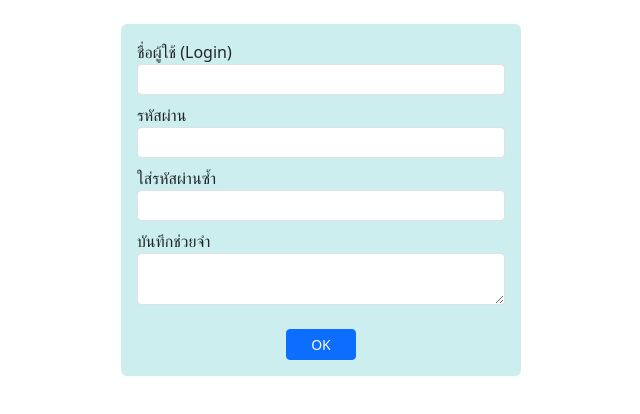
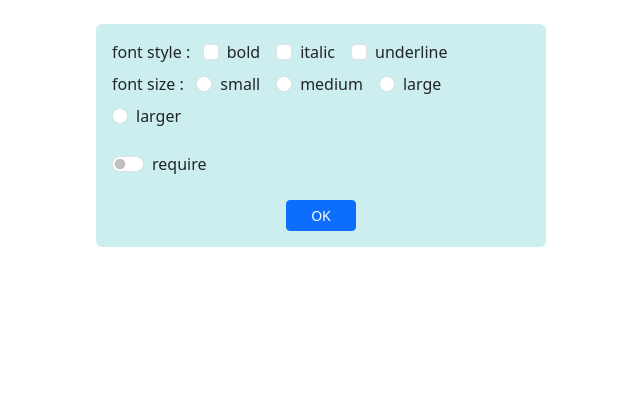
Before and after one commit to NoteAP00/ReactClass_KMUTNB, a React (Create React App) app in the folder app1/: page / in a window 1280 px wide. Shown: the top 414 px of the page, without its empty margins (319-959 px from the left). Built offline with nearby package versions, Linux system fonts and the light colour scheme.

Commit message:
S12 : FormCheck success :100:

```diff
--- a/app1/src/App.js
+++ b/app1/src/App.js
@@ -2,10 +2,11 @@
 import React from 'react';
 // import Router3 from './router3';
 // import FormBootstrap from './form-bootstrap'
-import FormText from './form-text';
+// import FormText from './form-text';
+import FormCheck from './form-check';
 function App() {
   return (
-    <FormText/>
+    <FormCheck/>
   );
 }
 
--- /dev/null
+++ b/app1/src/form-check.js
@@ -0,0 +1,82 @@
+import React from 'react'
+
+export default function FormCheck() {
+    const switchReq = React.useRef()
+    const styles = ['bold','italic','underline']
+    const size = ['small','medium','large','larger']
+    let checkedStyle=[]
+    let checkedSize=''
+
+    const onChangeCheck = (event) =>{
+        let checked = event.target.checked
+        let value = event.target.value
+        let idx = checkedStyle.indexOf(value)
+
+        if (checked && idx === -1){
+            checkedStyle.push(value)
+        } else {
+            checkedStyle.splice(idx,1);
+        }
+    }
+
+    const onChangeRadio = (event) => {
+        checkedSize = event.target.value
+    }
+
+    const onClickButton = () => {
+        if (switchReq.current.checked) {
+            if (checkedStyle.length === 0) {
+                alert ('Please select style')
+                return
+            } else if (checkedSize === '' ) {
+                alert ('Please select size');
+                return
+            }
+        }
+
+        let msg = 'selected style(s) : ' + checkedStyle.join(',')
+        msg += '\nselected size : ' + checkedSize
+        alert(msg)
+    }
+  return (
+    <div className='mt-4 mx-auto p-3 rounded' style={{width:'450px' , background:'#cee'}}>
+        <form>
+            <span>font style : </span> &nbsp;&nbsp;
+            {
+                styles.map((st,i) => {
+                    return (
+                        <div className='form-check form-check-inline mb-2'>
+                            <input type='checkbox' id={'check' + i} value={st} className='form-check-input' onChange={onChangeCheck}/>
+                            <label htmlFor={'check' + i} className='form-check-label'>{st}</label>
+                        </div>
+                    )
+                })
+            }
+
+            <br/>
+
+            <span>font size : </span> &nbsp;&nbsp;
+            {
+                size.map((sz,i) => {
+                    return (
+                        <div className='form-check form-check-inline mb-2'>
+                            <input type='radio' name='fontSize' id={'radio' + i} value={sz} className='form-check-input' onChange={onChangeRadio}/>
+                            <label htmlFor={'radio' + i} className='form-check-label'>{sz}</label>
+                        </div>
+                    )
+                })
+            }
+            <div className='form-check form-switch mt-3'>
+                <input type='checkbox' id='sw' value='require' className='form-check-input' ref={switchReq}/>
+                <label htmlFor='sw' className='form-check-label'>require</label>
+            </div>
+
+            <div className='text-center mt-4'>
+                <button type='button' className='btn btn-sm px-4 btn-primary' onClick={onClickButton}>
+                    OK
+                </button>
+            </div>
+        </form>
+    </div>
+  )
+}
```
